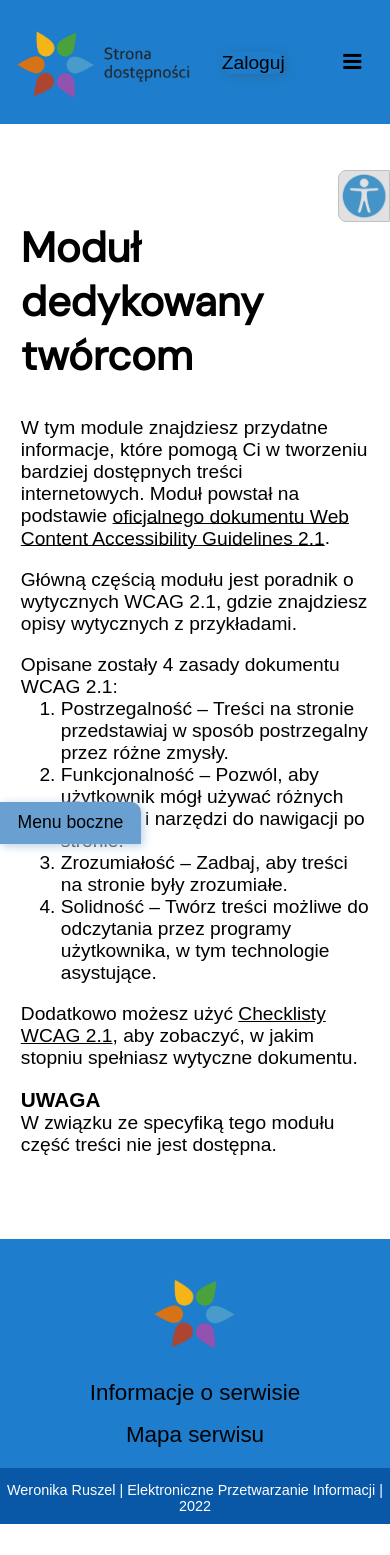
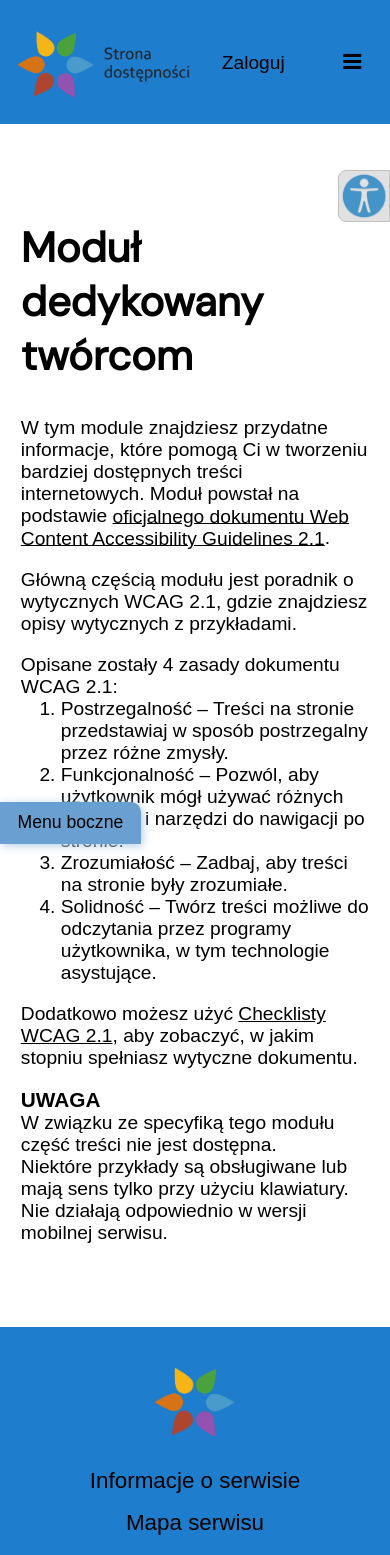
Before and after one commit to weronika265/accessibility_website, a Symfony app: template app/templates/WCAG/tworca.html.twig in a window 390 px wide. Shown: the top 1555 px of the page. Before the commit the page ends 1524 px from the top, so only its background shows below. Run offline with Twig, Linux system fonts and the light colour scheme; the template is opened without the code that fills it, so the values that code supplies are empty; some libraries are stand-ins or nearby versions; some web fonts are replaced.

Commit message:
- final commit after minor fixes

```diff
--- a/app/public/css/website_styles/creator.css
+++ b/app/public/css/website_styles/creator.css
@@ -136,6 +136,10 @@ b.extra {
     margin: 0.5em 0;
     cursor: pointer;
 }
+/*.img-of-txt {
+    text-align: center;
+    font-weight: bold;
+}*/
 #txt-example, #zoom-txt-btn, #reset-btn, #line-height, #letter-space, #word-space, #reset-space {
     padding: 1em;
     font-size: 1rem;
--- a/app/public/css/website_styles/header.css
+++ b/app/public/css/website_styles/header.css
@@ -24,6 +24,9 @@ input[type=submit] {
 }
 #user-actions li, nav li {
     display: inline-block;
+}
+#login, #logout {
+    box-shadow: 2px 2px 10px #296fa8;
 }
 #login,
 #logout,
@@ -146,6 +149,9 @@ nav#desktop li {
         z-index: 900;
         display: inline-block;
     }
+    #login, #logout {
+        box-shadow: none;
+    }
     /*header {*/
     /*    top: 0;*/
     /*    position: sticky;*/
--- a/app/public/css/website_styles/reader.css
+++ b/app/public/css/website_styles/reader.css
@@ -7,10 +7,15 @@
 }
 @media screen and (max-width: 632px) {
     .bg-list-clear {
-        padding: 0.4em;
+        padding: 0.1em;
+        gap: 0.2em;
+        font-size: 1.2em;
     }
     .bg-list-clear a {
         font-size: 0.8em;
+    }
+    .list-clear-set {
+        gap: 0.2em;
     }
 }
 .list-clear-set {
--- a/app/public/css/website_styles/sidebar.css
+++ b/app/public/css/website_styles/sidebar.css
@@ -8,6 +8,11 @@ nav#sidebar {
     overflow-x: hidden;
     /*overflow-y: auto;*/
     /*background-color: rgb(105, 160, 209);*/
+}
+@media screen and (max-height: 955px) {
+    nav#sidebar {
+        top: 160px;
+    }
 }
 #sidebar-btn-mobile {
     display: none;
--- a/app/src/Controller/RegistrationController.php
+++ b/app/src/Controller/RegistrationController.php
@@ -38,6 +38,7 @@ class RegistrationController extends AbstractController
 
         if ($form->isSubmitted() && $form->isValid()) {
             // encode the plain password
+            $user->setRoles([User::ROLE_USER]);
             $user->setPassword(
             $userPasswordHasher->hashPassword(
                     $user,
--- a/app/templates/WCAG/WCAG_success_criteria/1_4_distinguish.html.twig
+++ b/app/templates/WCAG/WCAG_success_criteria/1_4_distinguish.html.twig
@@ -219,7 +219,13 @@
                     Osoby, które mają słaby wzrok lub problemy z czytaniem podziękują Ci za tę funkcjonalność.
                     Niektóre opcje pisma są dla takich użytkowników trudne do odczytania i zmienia się je według upodobań.
                 </p>
+                <p style="text-align: center; font-weight: bold; margin-bottom: 0;">
+                    Obraz tekstu:
+                </p>
                 <img src="{{ asset('img/1_4_5_tekst.png') }}" alt="Zielony kwadrat z napisem 'Testowy tekst'." class="img-resp" /><br/>
+                <p style="text-align: center; font-weight: bold; margin-bottom: 0;">
+                    Obraz z osobnym tekstem:
+                </p>
                 <div class="inside">
                     <img src="{{ asset('img/1_4_5.png') }}" alt="Zielony kwadrat." class="img-resp" />
                     <div class="txt-inside">TESTOWY&nbsp;<br/>TEKST</div>
--- a/app/templates/WCAG/tworca.html.twig
+++ b/app/templates/WCAG/tworca.html.twig
@@ -34,7 +34,8 @@
             </p>
             <p style="margin-top: 0;">
                 <b class="extra" style="margin-bottom: 0;">UWAGA</b><br/>
-                W związku ze specyfiką tego modułu część treści nie jest dostępna.
+                W związku ze specyfiką tego modułu część treści nie jest dostępna.<br/>
+                Niektóre przykłady są obsługiwane lub mają sens tylko przy użyciu klawiatury. Nie działają odpowiednio w wersji mobilnej serwisu.
             </p>
         </article>
         <!-- Każdy li, np. 4.1 włącza stronę z table of content z "głębszymi" kryteriami -->
--- a/app/templates/header.html.twig
+++ b/app/templates/header.html.twig
@@ -18,11 +18,11 @@
 {#                        <li id="acc" class="button-style"><a href="{{ url('user_index') }}">Moje konto</a></li>#}
                     {% endif %}
 
-                    <li id="logout" class="button-style" style="box-shadow: 2px 2px 10px #296fa8;"><a href="{{ url('app_logout') }}">Wyloguj</a></li>
+                    <li id="logout" class="button-style"><a href="{{ url('app_logout') }}">Wyloguj</a></li>
                 {% else %}
                     <li id="register" class="button-style"><a href="{{ url('app_register') }}">Zarejestruj</a></li>
 
-                    <li id="login" class="button-style" style="box-shadow: 2px 2px 10px #296fa8;"><a href="{{ url('app_login') }}">Zaloguj</a></li>
+                    <li id="login" class="button-style"><a href="{{ url('app_login') }}">Zaloguj</a></li>
                 {% endif %}
                 <li><button aria-label="Otwórz menu" id="hamb" style="padding: 0.7em;" aria-expanded="false"><i class='fa fa-navicon'></i></button></li>
             </ul>
```
Also changed, not shown: app/src/Security/LoginFormAuthenticator.php (+14 -0 lines).
